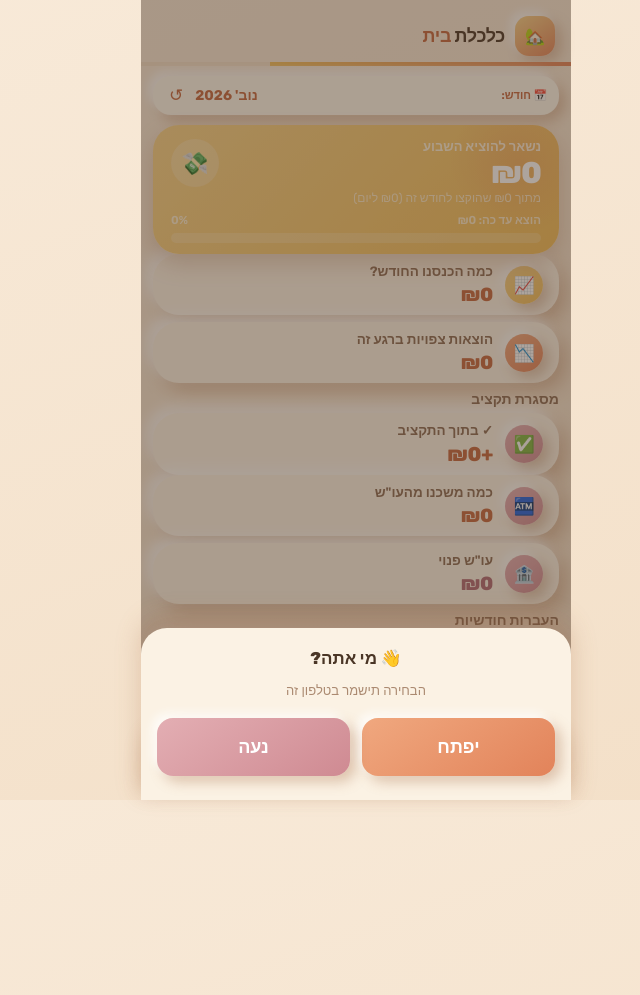
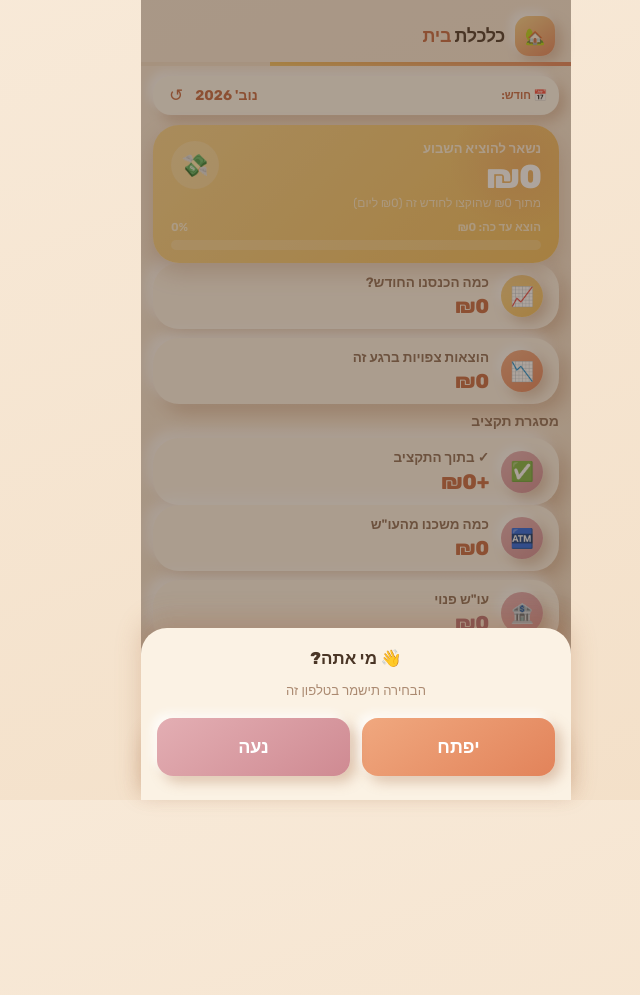
Before and after one commit to yiftah-yi/yitzhak-family, a plain HTML site: page index.html in a window 1280 px wide. Shown: the whole page, without its empty margins (284-924 px from the left). Drawn offline with Linux system fonts and the light colour scheme; no server answers.

Commit message:
Add files via upload

```diff
--- a/index.html
+++ b/index.html
@@ -106,18 +106,18 @@ body{font-family:'Rubik','Assistant',sans-serif;background:linear-gradient(160de
 /* דשבורד מצומצם: 5 השורות (הכנסות/הוצאות/מסגרת/משיכה/עו"ש פנוי) צריכות להיכנס
    למסך בלי גלילה, אז מצמצמים פה (רק במסך הראשי) את הריווחים של ה-hero,
    השורות ו"מסגרת תקציב" בלי לגעת באותם אלמנטים במסכים אחרים. */
-#s-dashboard .hero{padding:14px 18px 11px;}
-#s-dashboard .hero-val{font-size:30px;}
-#s-dashboard .prog-wrap{margin-top:8px;}
-#s-dashboard .row{padding:9px 16px;margin:0 12px 7px;gap:12px;}
-#s-dashboard .row .icon-badge{width:38px;height:38px;font-size:17px;}
-#s-dashboard .row-value{font-size:19px;}
-#s-dashboard .sec{margin-top:8px;}
-#s-dashboard .sec-t{margin-bottom:5px;}
-#s-dashboard .frame-card{padding:9px 16px;gap:12px;}
-#s-dashboard .frame-card .icon-badge{width:38px;height:38px;font-size:17px;}
-#s-dashboard .frame-card.frame-ok .frame-val{font-size:20px;}
-#s-dashboard .frame-card.frame-over{padding:11px 16px;}
+#s-dashboard .hero{padding:16px 18px 13px;}
+#s-dashboard .hero-val{font-size:33px;}
+#s-dashboard .prog-wrap{margin-top:10px;}
+#s-dashboard .row{padding:11px 16px;margin:0 12px 9px;gap:12px;}
+#s-dashboard .row .icon-badge{width:42px;height:42px;font-size:19px;}
+#s-dashboard .row-value{font-size:20px;}
+#s-dashboard .sec{margin-top:9px;}
+#s-dashboard .sec-t{margin-bottom:8px;}
+#s-dashboard .frame-card{padding:11px 16px;gap:12px;}
+#s-dashboard .frame-card .icon-badge{width:42px;height:42px;font-size:19px;}
+#s-dashboard .frame-card.frame-ok .frame-val{font-size:21px;}
+#s-dashboard .frame-card.frame-over{padding:13px 16px;}
 #s-dashboard .frame-card.frame-over .frame-val{font-size:23px;}
 .add-btn{display:flex;align-items:center;justify-content:center;gap:6px;width:100%;padding:13px;border-radius:14px;border:none;background:linear-gradient(145deg,var(--butter-l),var(--butter));cursor:pointer;font-family:'Rubik',sans-serif;font-size:14px;font-weight:700;color:var(--text);margin-top:8px;box-shadow:var(--sh-sm);}
 .add-btn:active{box-shadow:var(--sh-inset);}
```
